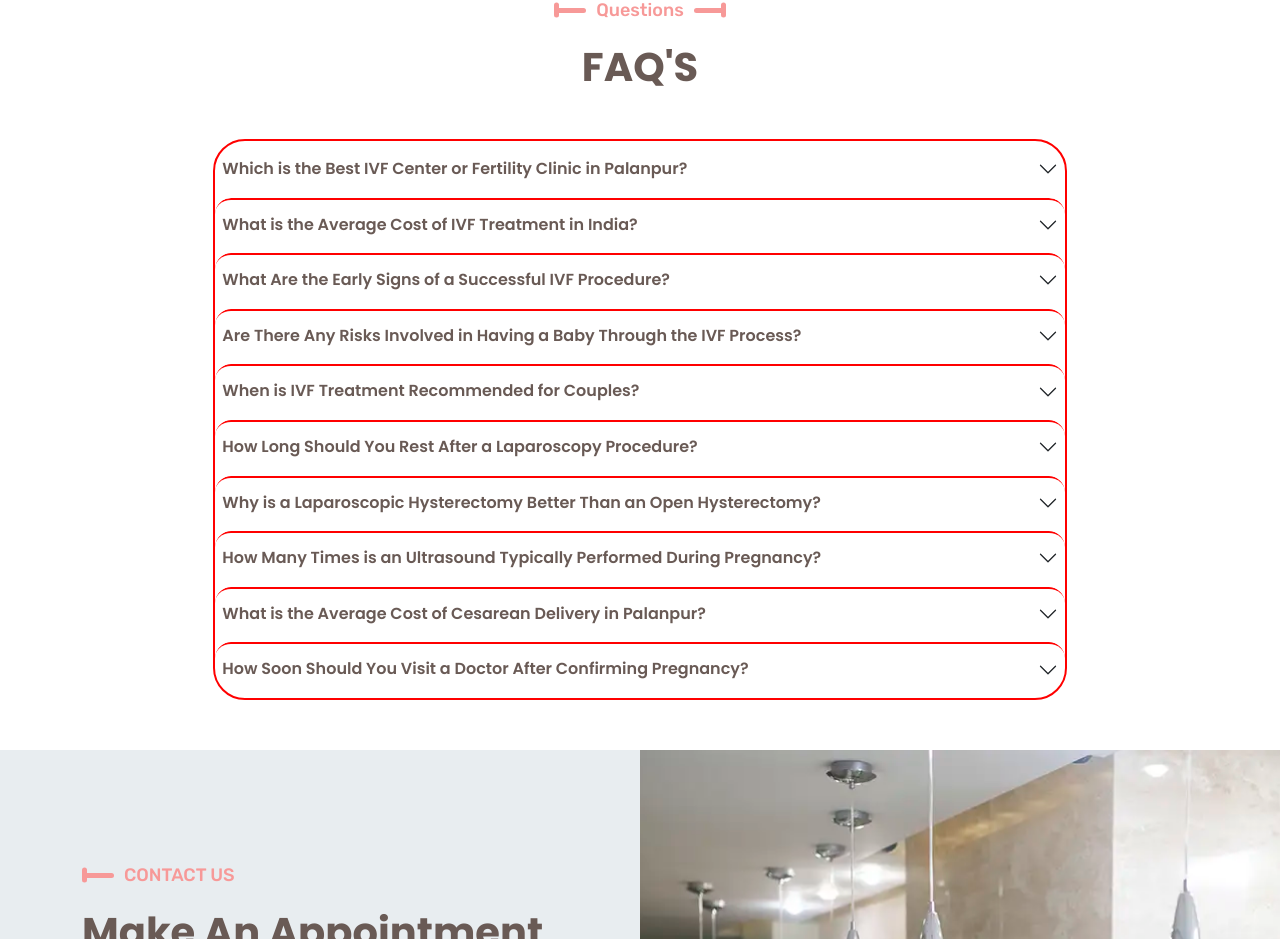
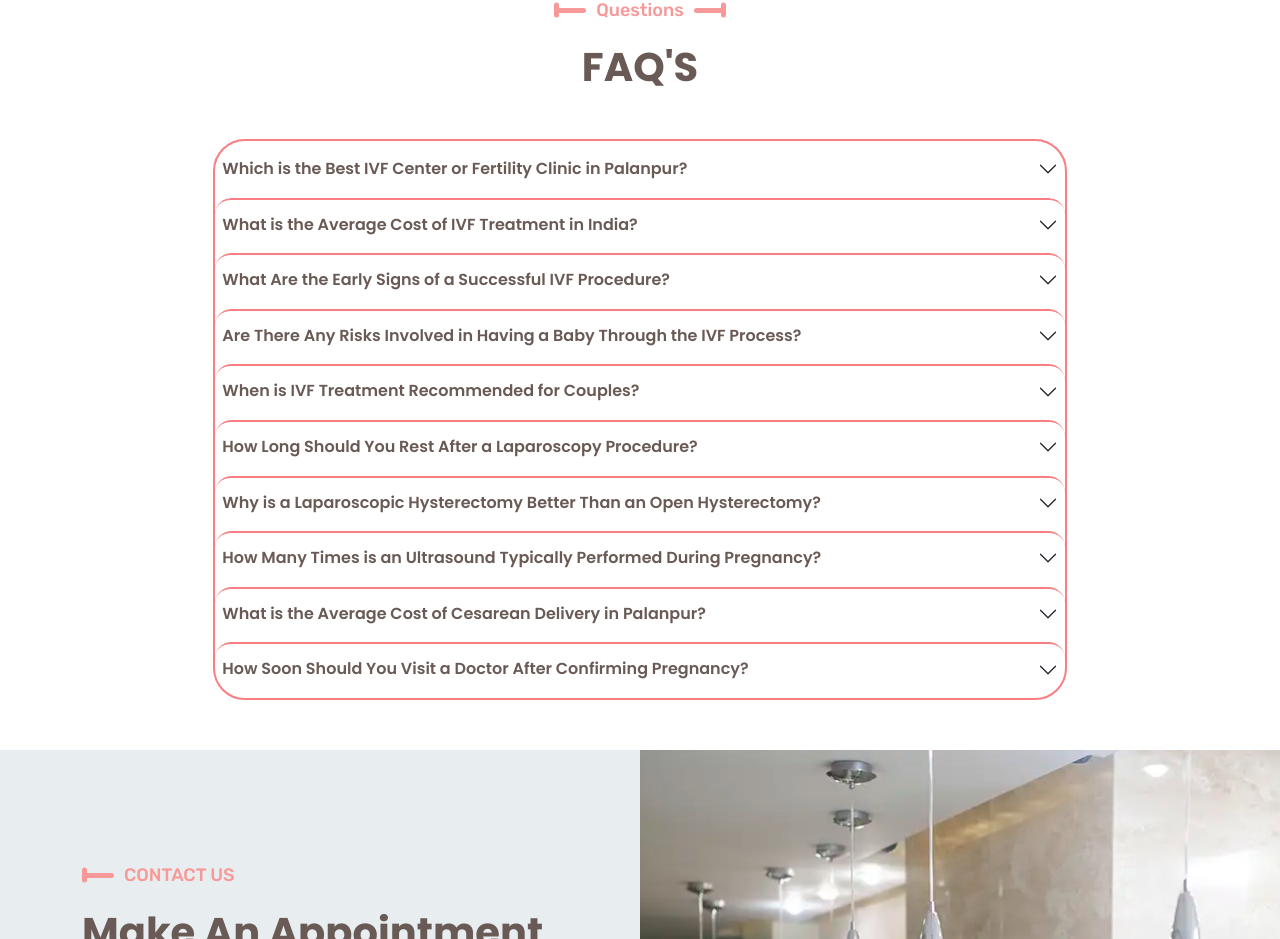
Before and after one commit to spritegenix/vinita-women-hospital---nextjs, a Next.js app: page / in a window 1280 px wide. Shown: the part 7391-8330 px from the top of the page. Built offline with nearby package versions, Linux system fonts and the light colour scheme.

Commit message:
accordian color

```diff
--- a/global.css
+++ b/global.css
@@ -19,7 +19,7 @@
   color: #695a55 !important;
   font-weight: 600 !important;
   background-color: transparent;
-  border-top: 2px solid red;
+  border-top: 2px solid #f97d82;
   border-radius: 1rem;
   padding: 0 7px;
 
--- a/src/app/Components/Common/Accordian.jsx
+++ b/src/app/Components/Common/Accordian.jsx
@@ -14,7 +14,7 @@ function FaqSection({ data }) {
       />
       <Accordion
         className="container p-0 mt-5 "
-        style={{ border: '2px solid red', borderRadius: '2rem' }}
+        style={{ border: '2px solid #f97d82', borderRadius: '2rem' }}
       >
         {data.map((item) => (
           <AccordionItem eventKey={item.id} key={item.id}>
```
